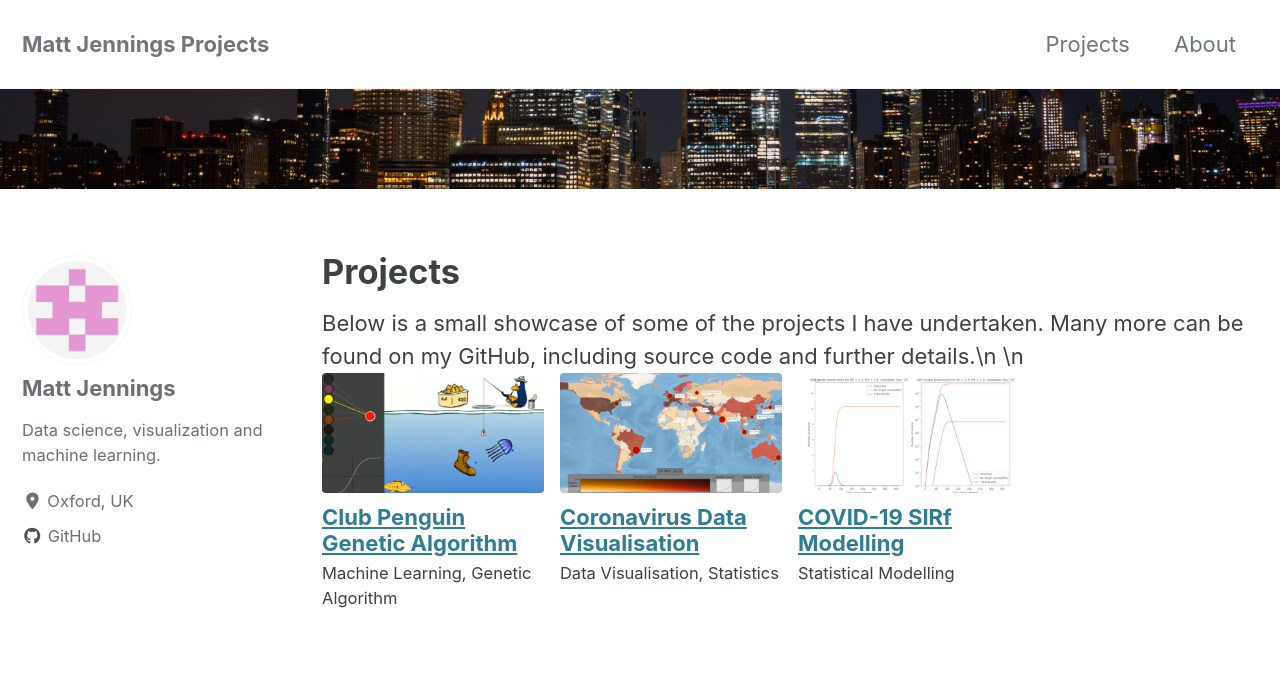
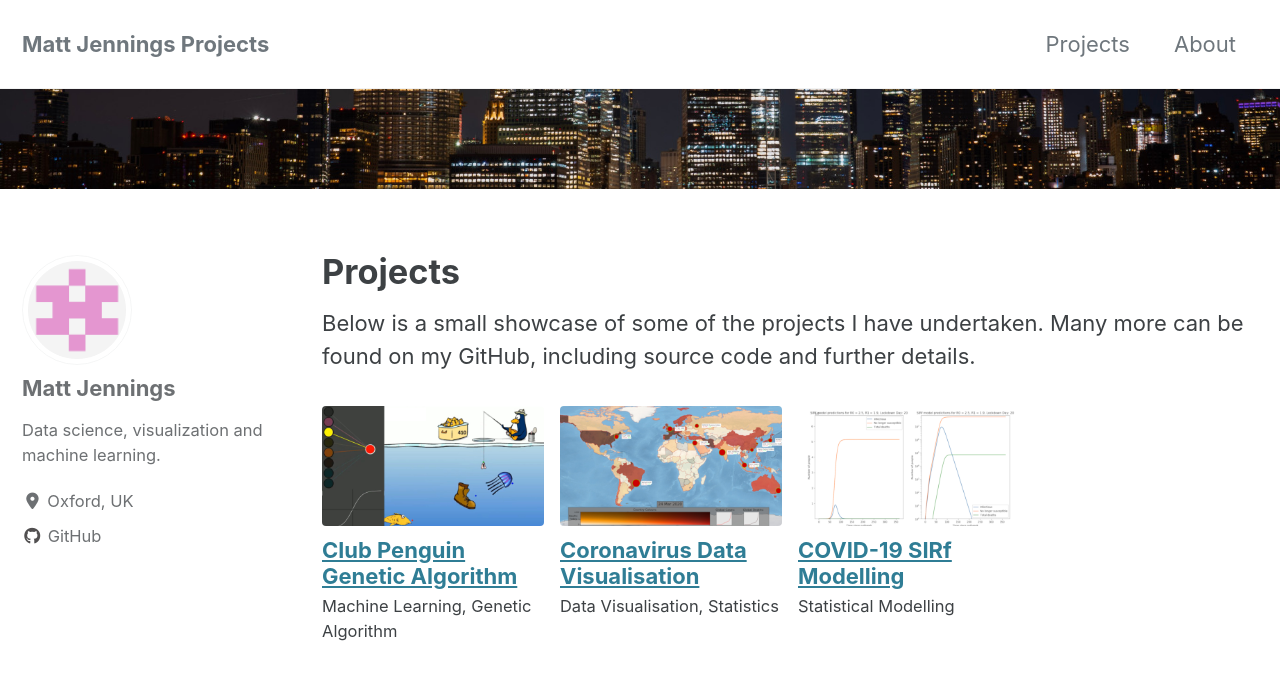
Before and after one commit to Matt-Jennings-GitHub/Matt-Jennings.github.io, a Jekyll site: the page built from index.html, in a window 1280 px wide and 900 px high. Shown: the top 680 px of the window. Built offline with Jekyll 4.4.1, drawn with Linux system fonts in a browser that asks for light colours; cached includes are drawn as plain includes; nearby versions of some CDN libraries; the list of posts is cut into pages by our own code.

Commit message:
Formatting Edits

```diff
--- a/index.html
+++ b/index.html
@@ -10,4 +10,6 @@ header:
   image: "/images/skyline.jpg"
 ---
 
-Below is a small showcase of some of the projects I have undertaken. Many more can be found on my GitHub, including source code and further details.\n \n
+Below is a small showcase of some of the projects I have undertaken. Many more can be found on my GitHub, including source code and further details.
+<br>
+<br>
```
